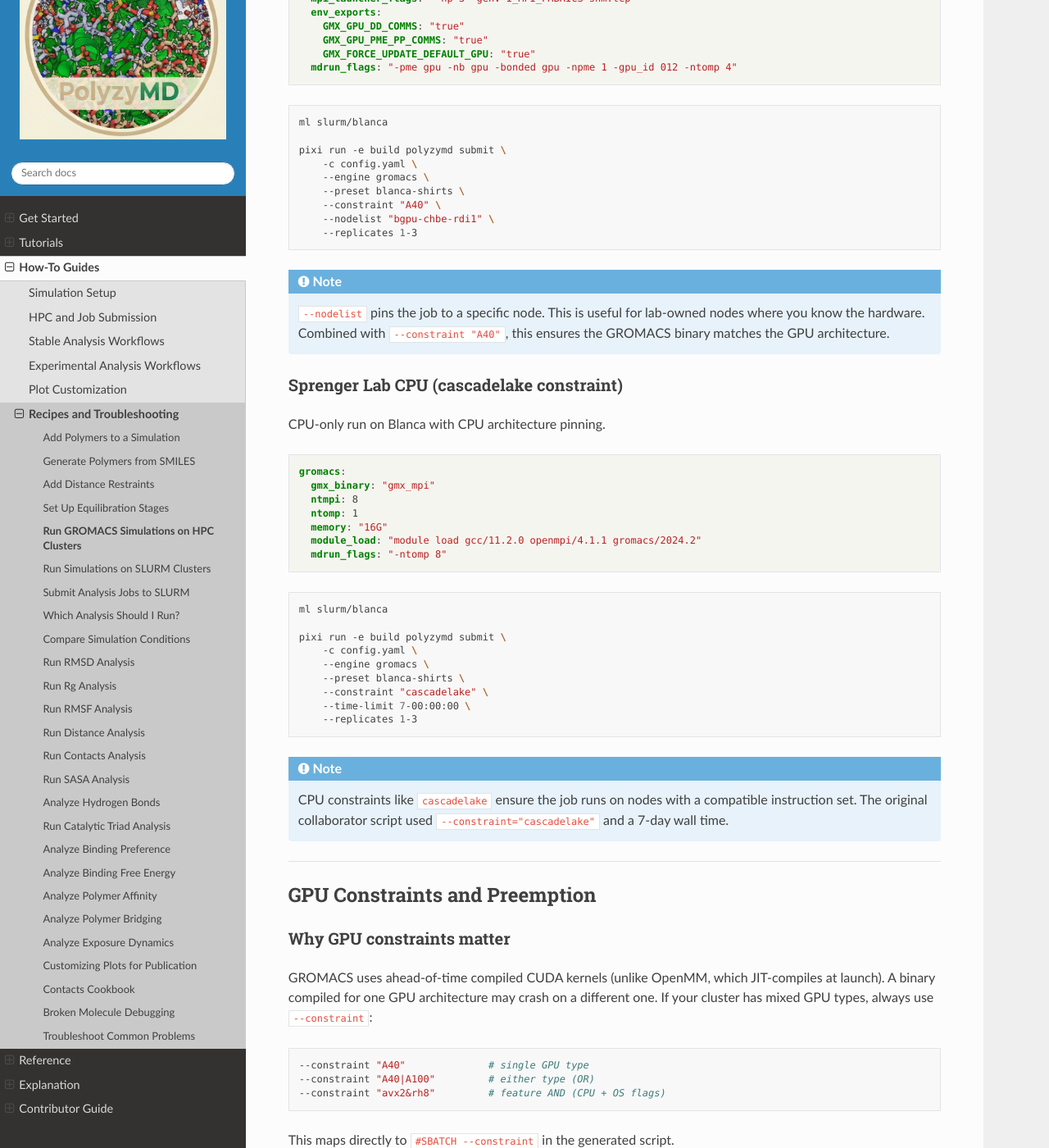
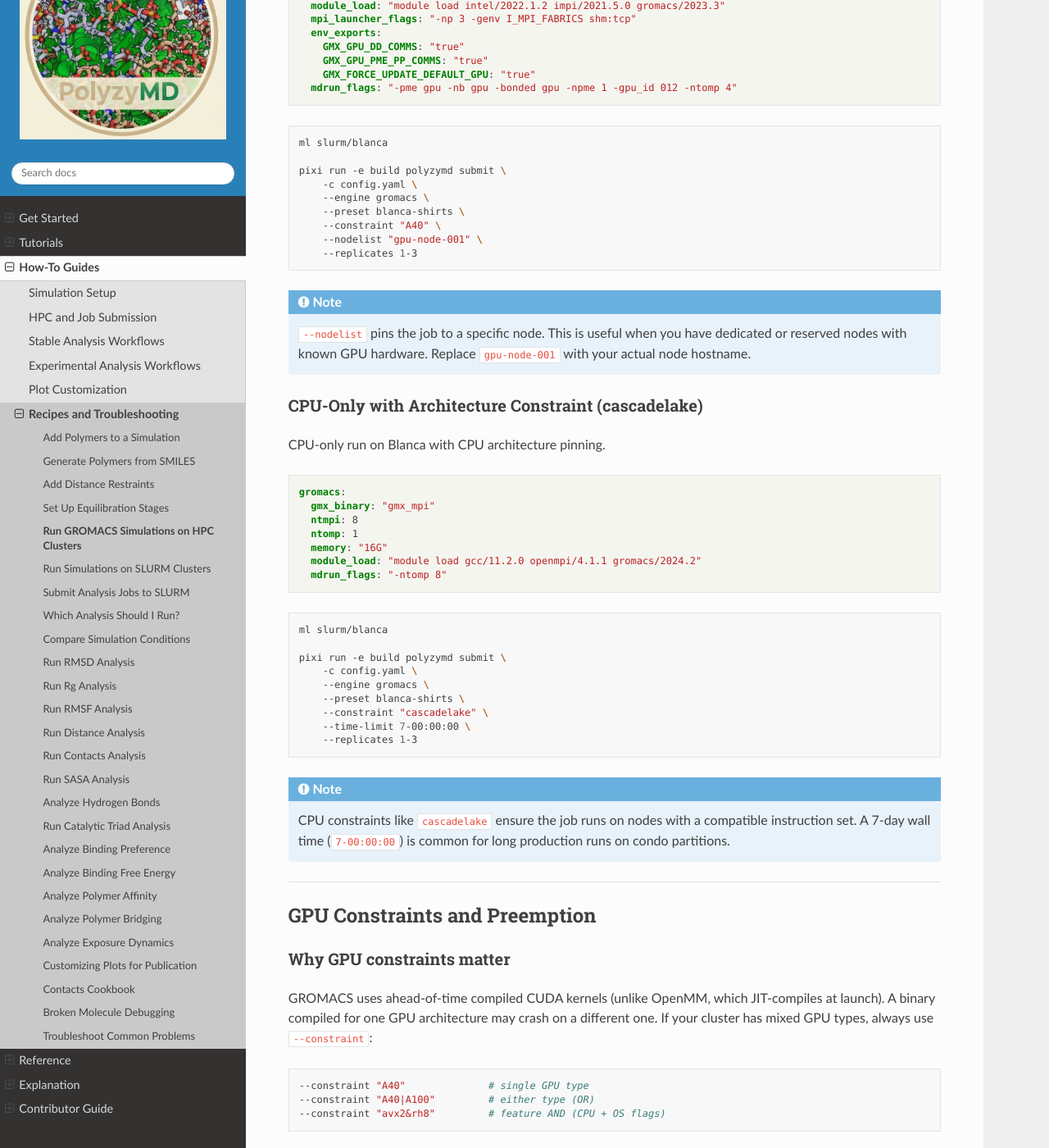
Before and after one commit to joelaforet/polyzymd, a Sphinx documentation site: the page built from docs/source/how_to/gromacs_export.md, in a window 1280 px wide and 1400 px high, scrolled down 9616 px. Shown: the whole window at 82% size. Built offline with Sphinx 7.4.7 and the Read the Docs theme 3.1.0, drawn with Linux system fonts in a browser that asks for light colours; pages that are not in the unit, such as notebooks, are missing from menus; some of the changed text lies outside the part shown.

Commit message:
Generalize docs tone: remove lab-specific references for broader audience
Remove Sprenger Lab headings, collaborator script references, and specific
node names (bgpu-chbe-rdi1). Rename recipes to descriptive general names,
generalize preset descriptions, and use placeholder node hostnames. CU Boulder
examples remain but are clearly labeled as site-specific.

Files changed: gromacs_export.md, cli_reference.md, hpc_slurm.md,
installation.md, benchmarks.md.

````diff
--- a/docs/source/how_to/gromacs_export.md
+++ b/docs/source/how_to/gromacs_export.md
@@ -324,9 +324,9 @@ pixi run -e build polyzymd submit \
 ```
 
 :::{note}
-The original collaborator script used `mpirun -np 3 gmx_mpi mdrun ...`
-with custom GMXRC sourcing and Plumed integration. PolyzyMD translates this
-into the `mpi_launcher_flags` and `setup_commands` fields.
+If your existing workflow uses `mpirun -np 3 gmx_mpi mdrun ...` with custom
+GMXRC sourcing or Plumed integration, translate those into the
+`mpi_launcher_flags` and `setup_commands` config fields.
 :::
 
 ### Alpine AMI100 (AMD MI100, Singularity container)
@@ -433,9 +433,10 @@ You must run `module load slurm/blanca` before `sbatch` to see Blanca
 partitions.
 :::
 
-### Sprenger Lab GPU (nodelist pinning, A40)
+### Dedicated GPU Node (nodelist pinning, A40)
 
-Lab-specific GPU node with nodelist pinning.
+Pin a job to a specific GPU node using `--nodelist`. Useful for lab-owned or
+reserved nodes where you know the hardware.
 
 ```yaml
 gromacs:
@@ -462,17 +463,17 @@ pixi run -e build polyzymd submit \
     --engine gromacs \
     --preset blanca-shirts \
     --constraint "A40" \
-    --nodelist "bgpu-chbe-rdi1" \
+    --nodelist "gpu-node-001" \
     --replicates 1-3
 ```
 
 :::{note}
-`--nodelist` pins the job to a specific node. This is useful for lab-owned
-nodes where you know the hardware. Combined with `--constraint "A40"`, this
-ensures the GROMACS binary matches the GPU architecture.
+`--nodelist` pins the job to a specific node. This is useful when you have
+dedicated or reserved nodes with known GPU hardware. Replace `gpu-node-001`
+with your actual node hostname.
 :::
 
-### Sprenger Lab CPU (cascadelake constraint)
+### CPU-Only with Architecture Constraint (cascadelake)
 
 CPU-only run on Blanca with CPU architecture pinning.
 
@@ -500,8 +501,8 @@ pixi run -e build polyzymd submit \
 
 :::{note}
 CPU constraints like `cascadelake` ensure the job runs on nodes with
-a compatible instruction set. The original collaborator script used
-`--constraint="cascadelake"` and a 7-day wall time.
+a compatible instruction set. A 7-day wall time (`7-00:00:00`) is common
+for long production runs on condo partitions.
 :::
 
 ---
````
Also changed, not shown: docs/source/how_to/hpc_slurm.md (+3 -3 lines), docs/source/reference/benchmarks.md (+2 -2 lines), docs/source/reference/cli_reference.md (+3 -3 lines), docs/source/tutorials/installation.md (+5 -5 lines).
